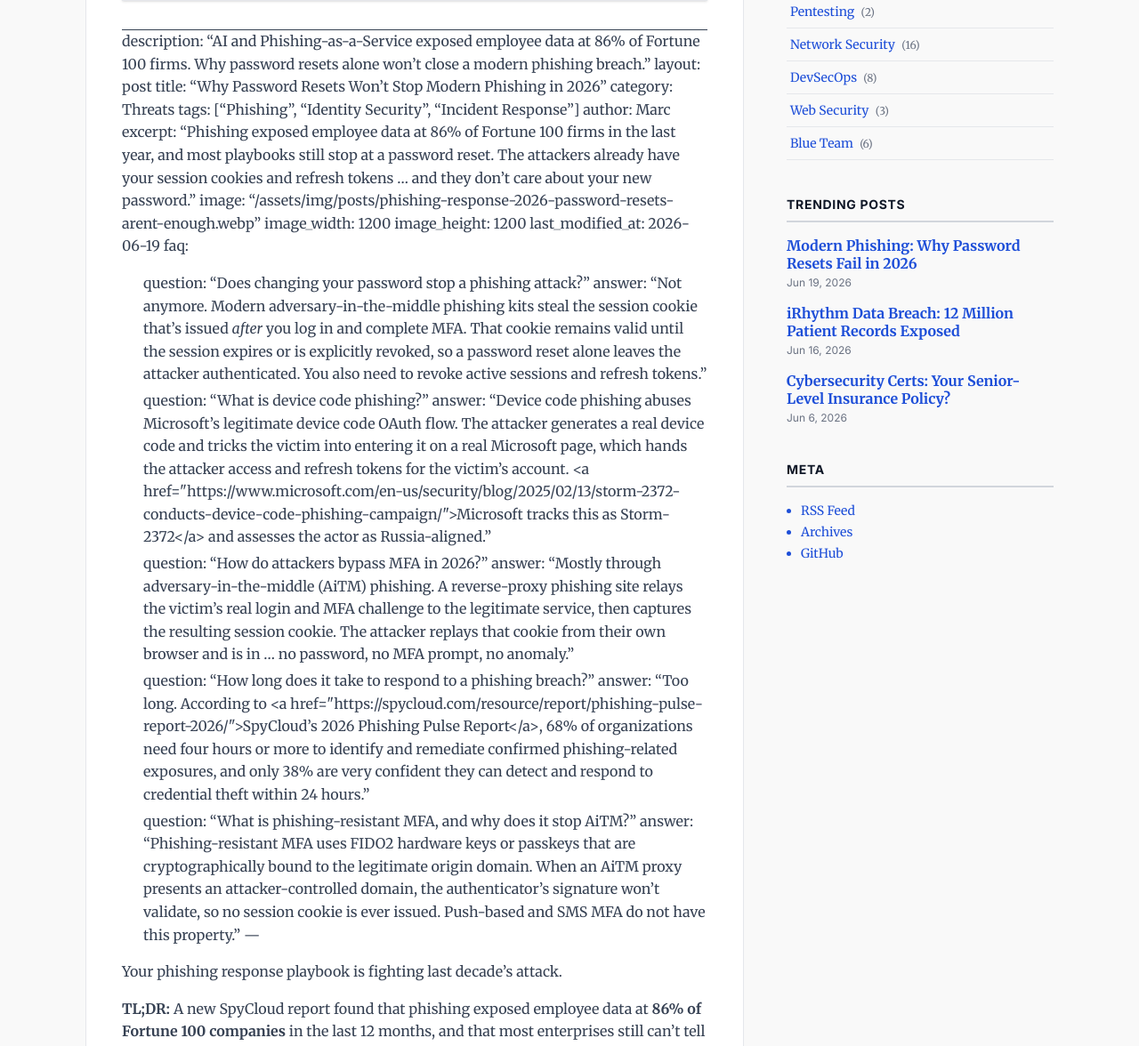
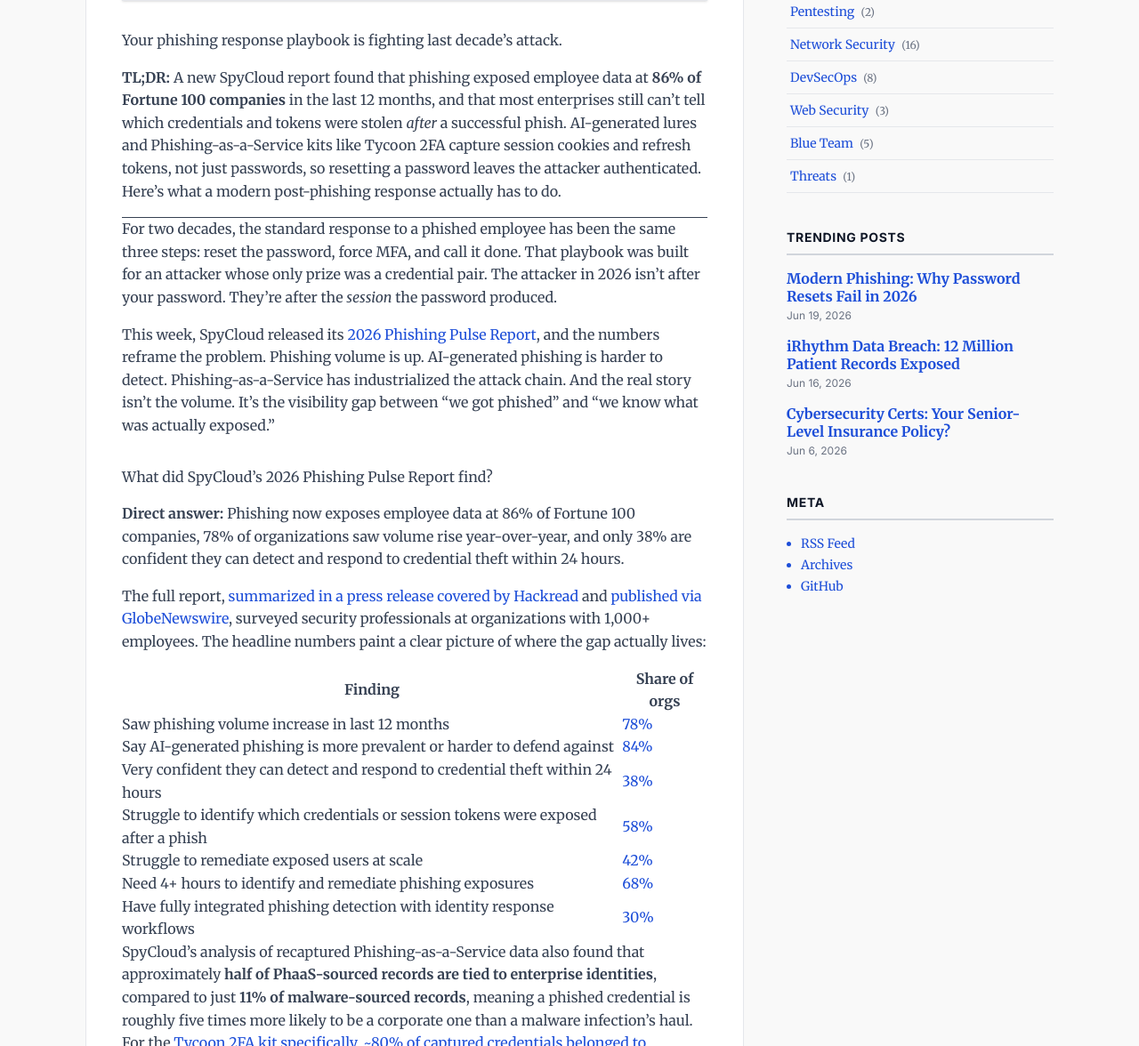
Before and after one commit to mda1125/bytesizedsecurity, a Jekyll site: the page built from _posts/2026-06-19-modern-phishing-why-password-resets-fail.md, in a window 1280 px wide and 1400 px high, scrolled down 625 px, cut to the strip 224-1400 px from the top of the window. Shown: the whole strip at 89% size. Built offline with Jekyll 4.4.1, drawn with Linux system fonts in a browser that asks for light colours; comment, search, counter and statistics services are not loaded; some of the changed text lies outside the part shown.

Commit message:
fix(post): replace webhook-mangled front matter with canonical file
n8n webhook prepended its own front matter, leaving the SMM-authored
YAML to render as body text and dropping the FAQ block. This commits
the canonical Markdown so og:image, FAQPage JSON-LD, and a clean
article body all render correctly.

Co-authored-by: Cursor <cursoragent@cursor.com>

```diff
--- a/_posts/2026-06-19-modern-phishing-why-password-resets-fail.md
+++ b/_posts/2026-06-19-modern-phishing-why-password-resets-fail.md
@@ -1,24 +1,14 @@
----
-layout: post
-title: "Modern Phishing: Why Password Resets Fail in 2026"
-category: Blue Team
-tags: ["Phishing", "Identity Security", "Incident Response"]
-author: Marc
-excerpt: "AI and Phishing-as-a-Service exposed employee data at 86% of Fortune 100 firms. Password resets alone won't close a modern phishing breach, as attackers steal session cookies and refresh tokens."
-image: "https://database.blotato.io/storage/v1/object/public/public_media/21660a37-5bb4-4f68-89cf-4cfaeca50a09/e8cdd0f0-ae4e-4192-8f14-44c8d93de1aa.jpeg"
----
-
 ---
 description: "AI and Phishing-as-a-Service exposed employee data at 86% of Fortune 100 firms. Why password resets alone won't close a modern phishing breach."
 layout: post
-title: "Why Password Resets Won't Stop Modern Phishing in 2026"
+title: "Modern Phishing: Why Password Resets Fail in 2026"
 category: Threats
 tags: ["Phishing", "Identity Security", "Incident Response"]
 author: Marc
-excerpt: "Phishing exposed employee data at 86% of Fortune 100 firms in the last year, and most playbooks still stop at a password reset. The attackers already have your session cookies and refresh tokens ... and they don't care about your new password."
-image: "/assets/img/posts/phishing-response-2026-password-resets-arent-enough.webp"
-image_width: 1200
-image_height: 1200
+excerpt: "Phishing exposed employee data at 86% of Fortune 100 firms in the last year, and most playbooks still stop at a password reset. The attackers already have your session cookies and refresh tokens, and they don't care about your new password."
+image: "https://database.blotato.io/storage/v1/object/public/public_media/21660a37-5bb4-4f68-89cf-4cfaeca50a09/e8cdd0f0-ae4e-4192-8f14-44c8d93de1aa.jpeg"
+image_width: 2048
+image_height: 2048
 last_modified_at: 2026-06-19
 faq:
   - question: "Does changing your password stop a phishing attack?"
@@ -26,7 +16,7 @@ faq:
   - question: "What is device code phishing?"
     answer: "Device code phishing abuses Microsoft's legitimate device code OAuth flow. The attacker generates a real device code and tricks the victim into entering it on a real Microsoft page, which hands the attacker access and refresh tokens for the victim's account. <a href=\"https://www.microsoft.com/en-us/security/blog/2025/02/13/storm-2372-conducts-device-code-phishing-campaign/\">Microsoft tracks this as Storm-2372</a> and assesses the actor as Russia-aligned."
   - question: "How do attackers bypass MFA in 2026?"
-    answer: "Mostly through adversary-in-the-middle (AiTM) phishing. A reverse-proxy phishing site relays the victim's real login and MFA challenge to the legitimate service, then captures the resulting session cookie. The attacker replays that cookie from their own browser and is in ... no password, no MFA prompt, no anomaly."
+    answer: "Mostly through adversary-in-the-middle (AiTM) phishing. A reverse-proxy phishing site relays the victim's real login and MFA challenge to the legitimate service, then captures the resulting session cookie. The attacker replays that cookie from their own browser and is in. No password, no MFA prompt, no anomaly."
   - question: "How long does it take to respond to a phishing breach?"
     answer: "Too long. According to <a href=\"https://spycloud.com/resource/report/phishing-pulse-report-2026/\">SpyCloud's 2026 Phishing Pulse Report</a>, 68% of organizations need four hours or more to identify and remediate confirmed phishing-related exposures, and only 38% are very confident they can detect and respond to credential theft within 24 hours."
   - question: "What is phishing-resistant MFA, and why does it stop AiTM?"
@@ -35,13 +25,13 @@ faq:
 
 Your phishing response playbook is fighting last decade's attack.
 
-**TL;DR:** A new SpyCloud report found that phishing exposed employee data at **86% of Fortune 100 companies** in the last 12 months, and that most enterprises still can't tell which credentials and tokens were stolen *after* a successful phish. AI-generated lures and Phishing-as-a-Service kits like Tycoon 2FA capture session cookies and refresh tokens, not just passwords ... so resetting a password leaves the attacker authenticated. Here's what a modern post-phishing response actually has to do.
+**TL;DR:** A new SpyCloud report found that phishing exposed employee data at **86% of Fortune 100 companies** in the last 12 months, and that most enterprises still can't tell which credentials and tokens were stolen *after* a successful phish. AI-generated lures and Phishing-as-a-Service kits like Tycoon 2FA capture session cookies and refresh tokens, not just passwords, so resetting a password leaves the attacker authenticated. Here's what a modern post-phishing response actually has to do.
 
 ---
 
 For two decades, the standard response to a phished employee has been the same three steps: reset the password, force MFA, and call it done. That playbook was built for an attacker whose only prize was a credential pair. The attacker in 2026 isn't after your password. They're after the *session* the password produced.
 
-This week, SpyCloud released its [2026 Phishing Pulse Report](https://spycloud.com/resource/report/phishing-pulse-report-2026/), and the numbers reframe the problem. Phishing volume is up. AI-generated phishing is harder to detect. Phishing-as-a-Service has industrialized the attack chain. And the real story isn't the volume ... it's the visibility gap between "we got phished" and "we know what was actually exposed."
+This week, SpyCloud released its [2026 Phishing Pulse Report](https://spycloud.com/resource/report/phishing-pulse-report-2026/), and the numbers reframe the problem. Phishing volume is up. AI-generated phishing is harder to detect. Phishing-as-a-Service has industrialized the attack chain. And the real story isn't the volume. It's the visibility gap between "we got phished" and "we know what was actually exposed."
 
 ## What did SpyCloud's 2026 Phishing Pulse Report find?
 
@@ -59,13 +49,13 @@ The full report, [summarized in a press release covered by Hackread](https://hac
 | Need 4+ hours to identify and remediate phishing exposures | [68%](https://spycloud.com/resource/report/phishing-pulse-report-2026/) |
 | Have fully integrated phishing detection with identity response workflows | [30%](https://spycloud.com/resource/report/phishing-pulse-report-2026/) |
 
-SpyCloud's analysis of recaptured Phishing-as-a-Service data also found that approximately **half of PhaaS-sourced records are tied to enterprise identities**, compared to just **11% of malware-sourced records** ... meaning a phished credential is roughly five times more likely to be a corporate one than a malware infection's haul. For the [Tycoon 2FA kit specifically, ~80% of captured credentials belonged to corporate email accounts](https://spycloud.com/resource/report/phishing-pulse-report-2026/) before the [coordinated takedown of the platform earlier this year](https://www.trendmicro.com/en_us/research/26/c/tycoon2fa-takedown.html).
+SpyCloud's analysis of recaptured Phishing-as-a-Service data also found that approximately **half of PhaaS-sourced records are tied to enterprise identities**, compared to just **11% of malware-sourced records**, meaning a phished credential is roughly five times more likely to be a corporate one than a malware infection's haul. For the [Tycoon 2FA kit specifically, ~80% of captured credentials belonged to corporate email accounts](https://spycloud.com/resource/report/phishing-pulse-report-2026/) before the [coordinated takedown of the platform earlier this year](https://www.trendmicro.com/en_us/research/26/c/tycoon2fa-takedown.html).
 
 This isn't a "users are getting tricked" report. It's a "we don't know what we lost" report.
 
 ## Why aren't password resets stopping these attacks?
 
-> **Direct answer:** Because modern kits don't stop at the password. They proxy the login through their own server, capture the session cookie issued after MFA succeeds, and replay it from the attacker's browser ... making the stolen session live until explicitly revoked.
+> **Direct answer:** Because modern kits don't stop at the password. They proxy the login through their own server, capture the session cookie issued after MFA succeeds, and replay it from the attacker's browser, making the stolen session live until explicitly revoked.
 
 The technique is called **adversary-in-the-middle (AiTM) phishing**, and Microsoft has been documenting its enterprise impact for years. Their 2022 research on the technique [traced a single AiTM phishing campaign that hit more than 10,000 organizations since September 2021](https://www.microsoft.com/en-us/security/blog/2022/07/12/from-cookie-theft-to-bec-attackers-use-aitm-phishing-sites-as-entry-point-to-further-financial-fraud/), with attackers launching follow-on payment fraud as little as five minutes after the cookie was stolen. As Microsoft put it bluntly in that write-up:
 
@@ -77,35 +67,35 @@ That's why the password reset is the security equivalent of changing the locks a
 
 ## What is device code phishing, and why is it so effective?
 
-> **Direct answer:** It abuses Microsoft's legitimate device-code OAuth flow. The attacker generates a real device code, tricks the victim into entering it on a real Microsoft sign-in page, and walks away with access and refresh tokens ... no password required.
+> **Direct answer:** It abuses Microsoft's legitimate device-code OAuth flow. The attacker generates a real device code, tricks the victim into entering it on a real Microsoft sign-in page, and walks away with access and refresh tokens. No password required.
 
 This is the technique that earned its own name in the SpyCloud report and got top billing as "the post-phishing playbook organizations don't have." Microsoft Threat Intelligence first documented an active campaign by a group it tracks as Storm-2372 in early 2025; their write-up, [Storm-2372 conducts device code phishing campaign](https://www.microsoft.com/en-us/security/blog/2025/02/13/storm-2372-conducts-device-code-phishing-campaign/), describes how the attacker:
 
 1. Generates a legitimate device code via Microsoft's authentication endpoint.
 2. Sends the victim a lure (fake Teams meeting invite, Signal/WhatsApp message, etc.) prompting them to authenticate.
 3. Has the victim enter the attacker's device code on the real `microsoft.com` device-login page.
-4. Receives the resulting access and refresh tokens ... and, in updates Microsoft logged within 24 hours of the original post, escalates to the **Microsoft Authentication Broker** client ID to register an attacker-controlled device in the victim's Entra ID tenant and harvest a Primary Refresh Token (PRT).
+4. Receives the resulting access and refresh tokens, and, in updates Microsoft logged within 24 hours of the original post, escalates to the **Microsoft Authentication Broker** client ID to register an attacker-controlled device in the victim's Entra ID tenant and harvest a Primary Refresh Token (PRT).
 
-That last step is the part that breaks every legacy response playbook. With a PRT and a registered device, the attacker has a foothold that survives password resets, MFA changes, and routine session expiration. Microsoft's recommended response includes **revoking refresh tokens via `revokeSignInSessions`**, forcing re-authentication via Conditional Access, and auditing for newly-registered devices ... none of which happen in a "reset password and move on" workflow.
+That last step is the part that breaks every legacy response playbook. With a PRT and a registered device, the attacker has a foothold that survives password resets, MFA changes, and routine session expiration. Microsoft's recommended response includes **revoking refresh tokens via `revokeSignInSessions`**, forcing re-authentication via Conditional Access, and auditing for newly-registered devices. None of which happen in a "reset password and move on" workflow.
 
 ## How are AI and Phishing-as-a-Service changing the threat landscape?
 
 > **Direct answer:** Together they let unskilled actors run enterprise-grade phishing at scale. AI generates convincing, multilingual, contextual lures in seconds, and PhaaS kits like Tycoon 2FA hand attackers a turnkey AiTM infrastructure for as little as $120 per template.
 
-Tycoon 2FA was the canonical example ... and even though [Europol, Microsoft, and a coalition of partners (including SpyCloud) seized 300+ domains in a March 2026 takedown](https://www.trendmicro.com/en_us/research/26/c/tycoon2fa-takedown.html), the underlying playbook hasn't gone anywhere. Tycoon 2FA was first dissected by [Sekoia's Threat Detection & Research team in early 2024](https://www.infosecurity-magazine.com/news/new-tycoon-2fa-phishing-kit/) and at peak operated 1,100+ domains targeting Microsoft 365 and Gmail. The kit's six-stage AiTM flow ... Cloudflare Turnstile gating, anti-analysis filtering, reverse-proxy credential capture, real-time MFA relay, and session-cookie exfiltration ... became the template every modern PhaaS clone copies from.
+Tycoon 2FA was the canonical example. Even though [Europol, Microsoft, and a coalition of partners (including SpyCloud) seized 300+ domains in a March 2026 takedown](https://www.trendmicro.com/en_us/research/26/c/tycoon2fa-takedown.html), the underlying playbook hasn't gone anywhere. Tycoon 2FA was first dissected by [Sekoia's Threat Detection & Research team in early 2024](https://www.infosecurity-magazine.com/news/new-tycoon-2fa-phishing-kit/) and at peak operated 1,100+ domains targeting Microsoft 365 and Gmail. The kit's six-stage AiTM flow (Cloudflare Turnstile gating, anti-analysis filtering, reverse-proxy credential capture, real-time MFA relay, and session-cookie exfiltration) became the template every modern PhaaS clone copies from.
 
 Layer AI on top and the labor cost of *operating* a campaign collapses too. AI-generated lures match a target's writing style, cite real internal projects, and ship in any language the target speaks. The attacker no longer needs the technical skill to weaponize the kit *or* the social skill to write a convincing pretext. Both are commoditized.
 
-This is the same pattern we covered in [the credential-theft economy is industrializing](/2026/04/12/credential-theft-new-normal-cyber-attacks/) ... the supply side of stolen identity data is professionalized, the deployment side is automated, and the defender's traditional advantage of "the attacker has to be skilled" is gone.
+This is the same pattern we covered in [the credential-theft economy is industrializing](/2026/04/12/credential-theft-new-normal-cyber-attacks/). The supply side of stolen identity data is professionalized, the deployment side is automated, and the defender's traditional advantage of "the attacker has to be skilled" is gone.
 
 ## What does a modern post-phishing response playbook look like?
 
-> **Direct answer:** It assumes session cookies and refresh tokens were stolen by default, revokes them immediately, audits for newly-registered devices and mailbox rules, and treats every confirmed phish like a malware detection ... not a help-desk ticket.
+> **Direct answer:** It assumes session cookies and refresh tokens were stolen by default, revokes them immediately, audits for newly-registered devices and mailbox rules, and treats every confirmed phish like a malware detection, not a help-desk ticket.
 
 Here's what the playbook should actually do, in order, the moment a phishing exposure is confirmed.
 
 1. **Revoke the session, not just the password.**
-   Reset the password, yes ... but the same automation must call `revokeSignInSessions` (or your IdP's equivalent) to invalidate every active access token and refresh token issued to the user. In Microsoft Entra ID this is a single Graph API call. If you skip it, the attacker's stolen cookie keeps working.
+   Reset the password, yes, but the same automation must call `revokeSignInSessions` (or your IdP's equivalent) to invalidate every active access token and refresh token issued to the user. In Microsoft Entra ID this is a single Graph API call. If you skip it, the attacker's stolen cookie keeps working.
 
 2. **Audit for newly-registered devices and MFA methods.**
    Per [Microsoft's Storm-2372 guidance](https://www.microsoft.com/en-us/security/blog/2025/02/13/storm-2372-conducts-device-code-phishing-campaign/), the modern attack adds a new device to the victim's tenant so it can mint Primary Refresh Tokens going forward. Pull a 30-day audit of newly-registered devices and MFA methods on every confirmed phished account, and remove anything the user can't explicitly identify.
@@ -114,23 +104,23 @@ Here's what the playbook should actually do, in order, the moment a phishing exp
    Use a Conditional Access policy to scope device code authentication to only the legacy clients (CLI tools, IoT, etc.) that genuinely need it. The default-allow stance is what made Storm-2372 viable. This is a one-time configuration change with a huge marginal payoff.
 
 4. **Move toward phishing-resistant MFA.**
-   Push-based MFA and SMS codes are AiTM-defeated. FIDO2 hardware keys and passkeys are not ... the cryptographic challenge-response is bound to the legitimate origin domain, so a proxy phishing site never gets a valid response back. If you haven't rolled out MFA at all yet, our [2FA implementation guide](/2026/02/16/2fa-the-5-minute-fix-that-stops-99-percent-of-account-attacks/) is the starting point. If you have, the 2026 priority is migrating high-value identities (admins, finance, executives, IT) to phishing-resistant factors first.
+   Push-based MFA and SMS codes are AiTM-defeated. FIDO2 hardware keys and passkeys are not. The cryptographic challenge-response is bound to the legitimate origin domain, so a proxy phishing site never gets a valid response back. If you haven't rolled out MFA at all yet, our [2FA implementation guide](/2026/02/16/2fa-the-5-minute-fix-that-stops-99-percent-of-account-attacks/) is the starting point. If you have, the 2026 priority is migrating high-value identities (admins, finance, executives, IT) to phishing-resistant factors first.
 
 5. **Monitor recaptured darknet data continuously, not quarterly.**
-   The visibility gap SpyCloud's report keeps surfacing ... *we don't know what was stolen* ... gets closed by a continuous identity-exposure feed that ties recaptured credentials, cookies, and tokens back to your workforce identities and triggers automated remediation. The frequency that matters is "minutes after the underground listing appears," not "next month's report."
+   The visibility gap SpyCloud's report keeps surfacing (*we don't know what was stolen*) gets closed by a continuous identity-exposure feed that ties recaptured credentials, cookies, and tokens back to your workforce identities and triggers automated remediation. The frequency that matters is "minutes after the underground listing appears," not "next month's report."
 
 6. **Hunt for the second-stage attack.**
    Modern AiTM campaigns don't stop at the first user. They use the compromised mailbox to launch internal phishing against contacts. Audit sent items, mailbox rules (auto-forwarding, hidden folders), and outbound email volume on every phished account for the prior 14 days before you close the ticket.
 
 7. **Treat infostealer hits the same way.**
-   Phishing isn't the only path into modern identity theft ... [infostealer malware reconstructs entire identities from a single infected device](/2026/02/21/infostealers-from-passwords-to-your-full-identity/), including session cookies, browser-saved passwords, and crypto wallet seeds. The response playbook is identical: revoke sessions, audit devices, treat the user as compromised across every service, not just the one you noticed.
+   Phishing isn't the only path into modern identity theft. [Infostealer malware reconstructs entire identities from a single infected device](/2026/02/21/infostealers-from-passwords-to-your-full-identity/), including session cookies, browser-saved passwords, and crypto wallet seeds. The response playbook is identical: revoke sessions, audit devices, treat the user as compromised across every service, not just the one you noticed.
 
 The connective tissue across all seven steps is the same shift in mental model: **a phishing alert is an identity compromise, not a credential compromise.** The credential is the key the attacker grabbed on the way in. The identity is the building they're now inside.
 
 ## The bottom line
 
-The SpyCloud data isn't telling us phishing is getting *more common*. We knew that. It's telling us most organizations don't have a credible answer to "what was stolen?" once a phish lands. As long as that gap exists, attackers will keep gravitating toward whichever technique gives them the most reliable post-authentication access ... today that's AiTM and device code phishing; tomorrow it'll be whatever the next PhaaS kit standardizes.
+The SpyCloud data isn't telling us phishing is getting *more common*. We knew that. It's telling us most organizations don't have a credible answer to "what was stolen?" once a phish lands. As long as that gap exists, attackers will keep gravitating toward whichever technique gives them the most reliable post-authentication access. Today that's AiTM and device code phishing; tomorrow it'll be whatever the next PhaaS kit standardizes.
 
-Prevention will keep getting better. Phishing-resistant MFA, AI-assisted lure detection, browser-level token binding, and conditional access maturity will all keep raising the bar. But the people defending real organizations should plan for the inevitable: at some point, a user is going to get phished. The question is whether your response playbook still ends at "reset the password" ... or whether it ends with "every session, token, device, and downstream action that user touched in the last 30 days is accounted for."
+Prevention will keep getting better. Phishing-resistant MFA, AI-assisted lure detection, browser-level token binding, and conditional access maturity will all keep raising the bar. But the people defending real organizations should plan for the inevitable: at some point, a user is going to get phished. The question is whether your response playbook still ends at "reset the password," or whether it ends with "every session, token, device, and downstream action that user touched in the last 30 days is accounted for."
 
 The 86% of the Fortune 100 that got hit in the last year are about to find out which one they have.
```
